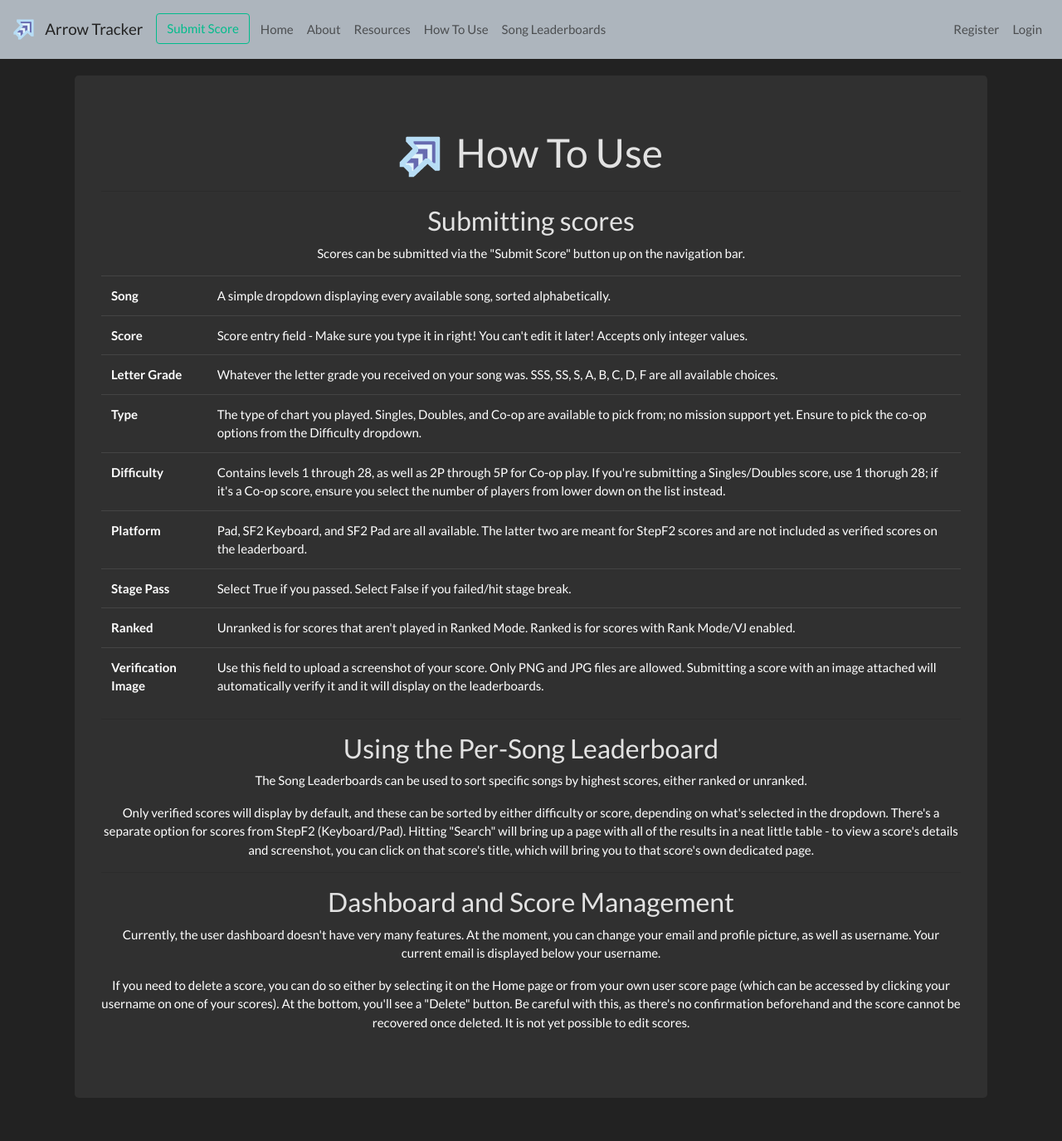
After one commit to dj505/ArrowTracker, a Flask app: page /howto in a window 1280 px wide. The commit adds this page. Shown: the whole page at 83% size. Run offline with Flask 2, Linux system fonts and the light colour scheme; parts of the project's set-up code (start-up, migrations or seed data) failed here and were passed over; some libraries are stand-ins or nearby versions.

Commit message:
Added how-to page

```diff
--- a/app/main/routes.py
+++ b/app/main/routes.py
@@ -48,3 +48,7 @@ def changelog():
 @main.route('/resources')
 def resources():
     return render_template("resources.html", changelog=GetChangelog())
+
+@main.route('/howto')
+def howto():
+    return render_template("howto.html", changelog=GetChangelog())
--- /dev/null
+++ b/app/templates/howto.html
@@ -0,0 +1,60 @@
+{% extends 'layout.html' %}
+
+{% block body %}
+<div class="jumbotron text-center">
+  <h1><img src="{{ url_for('static', filename='newlogo-arrow-small.png') }}" alt="" />&nbsp&nbspHow To Use</h1>
+  <hr />
+  <h3>Submitting scores</h3>
+  <p>Scores can be submitted via the "Submit Score" button up on the navigation bar.</p>
+  <table class="table" style="text-align: left">
+    <tr>
+      <th>Song</th>
+      <td>A simple dropdown displaying every available song, sorted alphabetically.</td>
+    </tr>
+    <tr>
+      <th>Score</th>
+      <td>Score entry field - Make sure you type it in right! You can't edit it later! Accepts only integer values.</td>
+    </tr>
+    <tr>
+      <th>Letter Grade</th>
+      <td>Whatever the letter grade you received on your song was. SSS, SS, S, A, B, C, D, F are all available choices.</td>
+    </tr>
+    <tr>
+      <th>Type</th>
+      <td>The type of chart you played. Singles, Doubles, and Co-op are available to pick from; no mission support yet. Ensure to pick the co-op options from the Difficulty dropdown.</td>
+    </tr>
+    <tr>
+      <th>Difficulty</th>
+      <td>Contains levels 1 through 28, as well as 2P through 5P for Co-op play. If you're submitting a Singles/Doubles score, use 1 thorugh 28; if it's a Co-op score, ensure you select the number of players from lower down on the list instead.</td>
+    </tr>
+    <tr>
+      <th>Platform</th>
+      <td>Pad, SF2 Keyboard, and SF2 Pad are all available. The latter two are meant for StepF2 scores and are not included as verified scores on the leaderboard.</td>
+    </tr>
+    <tr>
+      <th>Stage Pass</th>
+      <td>Select True if you passed. Select False if you failed/hit stage break.</td>
+    </tr>
+    <tr>
+      <th>Ranked</th>
+      <td>Unranked is for scores that aren't played in Ranked Mode. Ranked is for scores with Rank Mode/VJ enabled.</td>
+    </tr>
+    <tr>
+      <th>Verification Image</th>
+      <td>Use this field to upload a screenshot of your score. Only PNG and JPG files are allowed. Submitting a score with an image attached will automatically verify it and it will display on the leaderboards.</td>
+    </tr>
+  </table>
+  <hr />
+  <h3>Using the Per-Song Leaderboard</h3>
+  <p>The Song Leaderboards can be used to sort specific songs by highest scores, either ranked or unranked.</p>
+  <p>Only verified scores will display by default, and these can be sorted by either difficulty or score, depending on what's selected in the dropdown. There's a separate option for scores
+  from StepF2 (Keyboard/Pad). Hitting "Search" will bring up a page with all of the results in a neat little table - to view a score's details and screenshot, you can click on that score's
+  title, which will bring you to that score's own dedicated page.</p>
+  <hr />
+  <h3>Dashboard and Score Management</h3>
+  <p>Currently, the user dashboard doesn't have very many features. At the moment, you can change your email and profile picture, as well as username.
+  Your current email is displayed below your username.</p>
+  <p>If you need to delete a score, you can do so either by selecting it on the Home page or from your own user score page (which can be accessed by clicking your username on one of your scores).
+  At the bottom, you'll see a "Delete" button. Be careful with this, as there's no confirmation beforehand and the score cannot be recovered once deleted. It is not yet possible to edit scores.</p>
+</div>
+{% endblock %}
--- a/app/templates/includes/_navbar.html
+++ b/app/templates/includes/_navbar.html
@@ -18,6 +18,9 @@
       </li>
       <li class="nav-item">
         <a class="nav-link" href="/resources">Resources</a>
+      </li>
+      <li class="nav-item">
+        <a class="nav-link" href="/howto">How To Use</a>
       </li>
       <li class="nav-item">
         <a class="nav-link" href="/search">Song Leaderboards</a>
```
